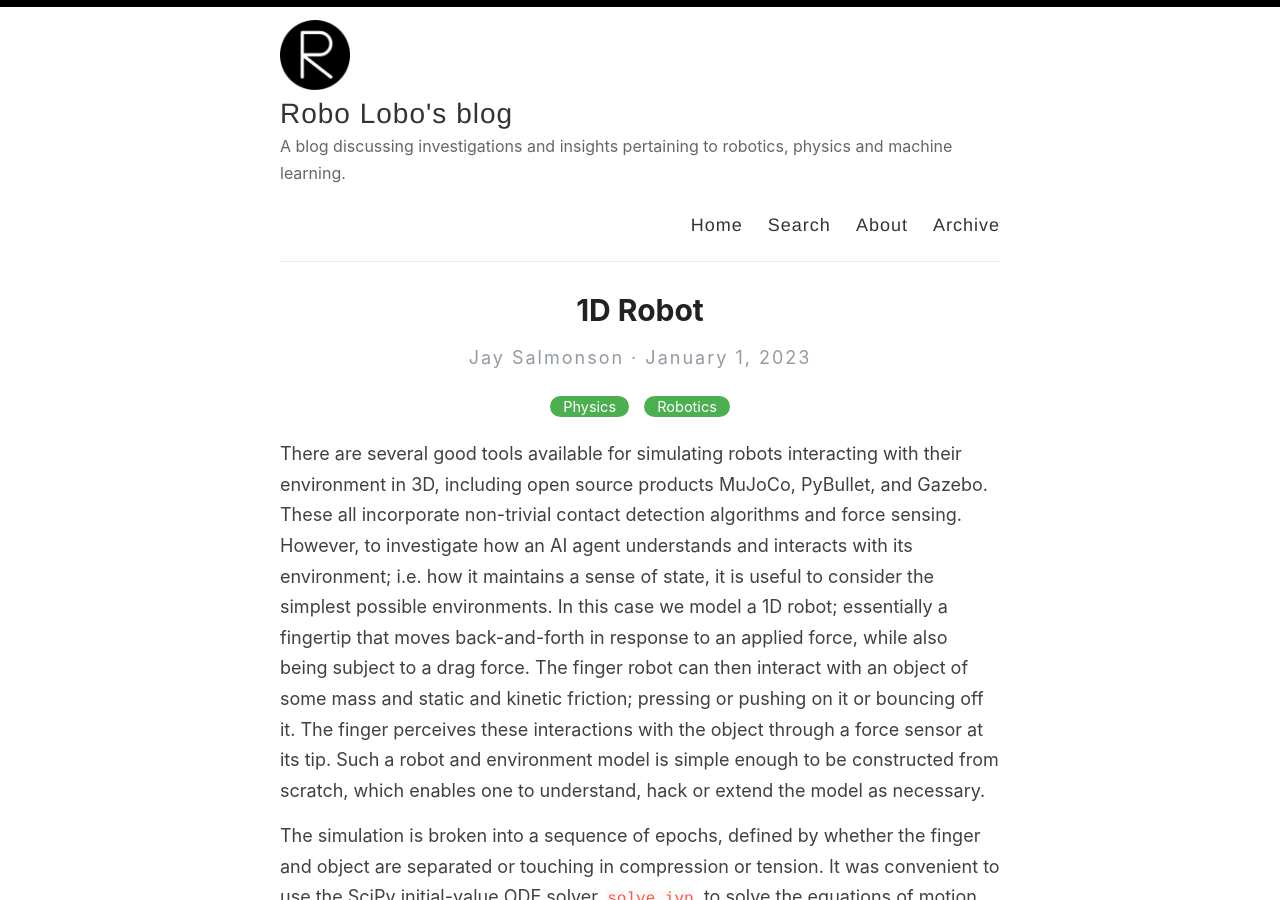
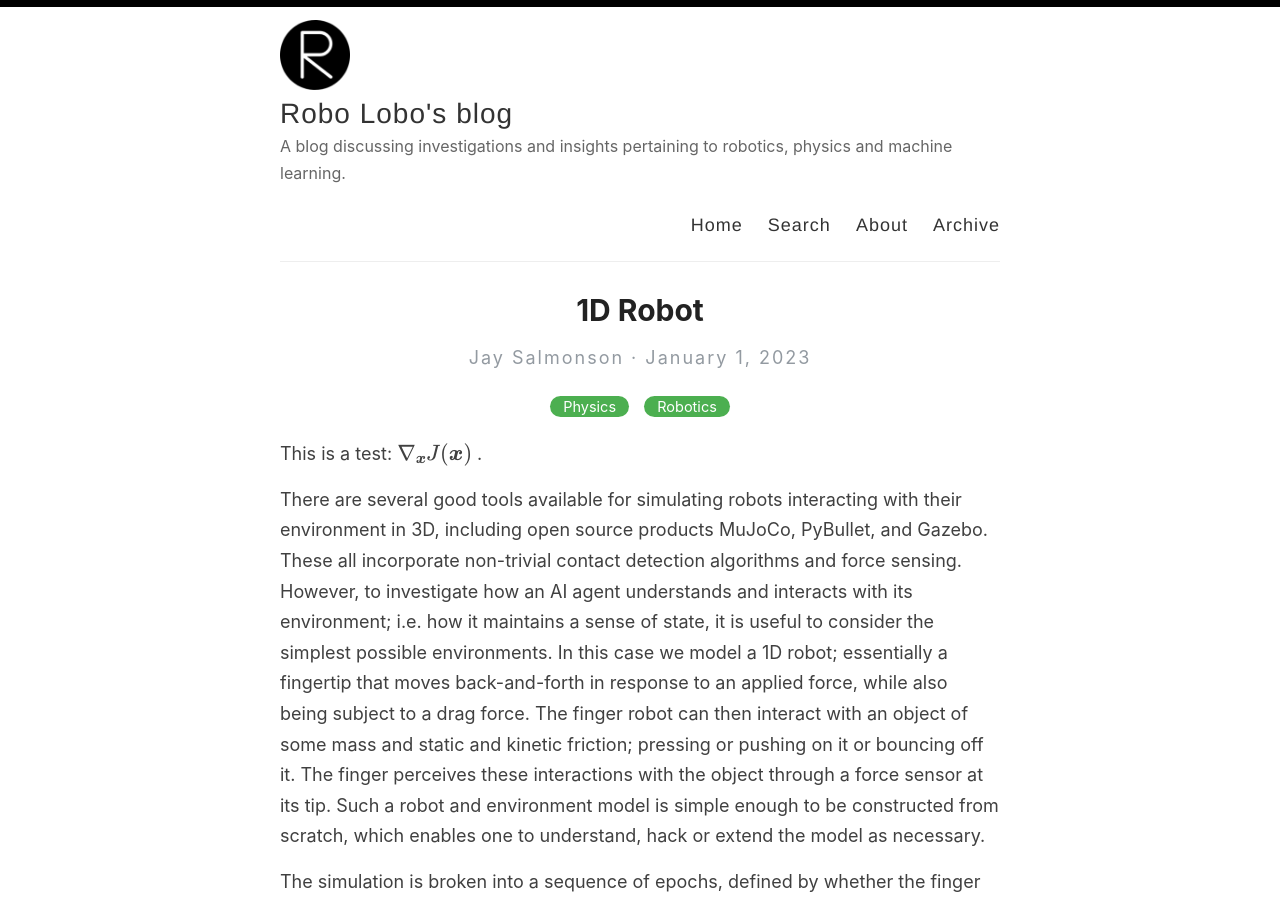
Before and after one commit to jdsalmonson/jdsalmonson.github.io, a Jekyll site: the page built from _posts/2023-01-01-1D-robot.md, in a window 1280 px wide and 900 px high. Built offline with Jekyll 4.4.1, drawn with Linux system fonts in a browser that asks for light colours; formulas are drawn with MathJax 3.

Commit message:
adding test

```diff
--- a/_posts/2023-01-01-1D-robot.md
+++ b/_posts/2023-01-01-1D-robot.md
@@ -4,8 +4,8 @@ title: 1D Robot
 categories: [Physics, Robotics]
 ---
 
-<script src="https://polyfill.io/v3/polyfill.min.js?features=es6"></script>
-<script id="MathJax-script" async src="https://cdn.jsdelivr.net/npm/mathjax@3/es5/tex-mml-chtml.js"></script>
+
+This is a test: $$ \nabla_\boldsymbol{x} J(\boldsymbol{x}) $$ .
 
 There are several good tools available for simulating robots interacting with their environment in 3D, including open source products MuJoCo, PyBullet, and Gazebo.  These all incorporate non-trivial contact detection algorithms and force sensing.  However, to investigate how an AI agent understands and interacts with its environment; i.e. how it maintains a sense of state, it is useful to consider the simplest possible environments.  In this case we model a 1D robot; essentially a fingertip that moves back-and-forth in response to an applied force, while also being subject to a drag force.  The finger robot can then interact with an object of some mass and static and kinetic friction; pressing or pushing on it or bouncing off it.  The finger perceives these interactions with the object through a force sensor at its tip.  Such a robot and environment model is simple enough to be constructed from scratch, which enables one to understand, hack or extend the model as necessary.
 
```
